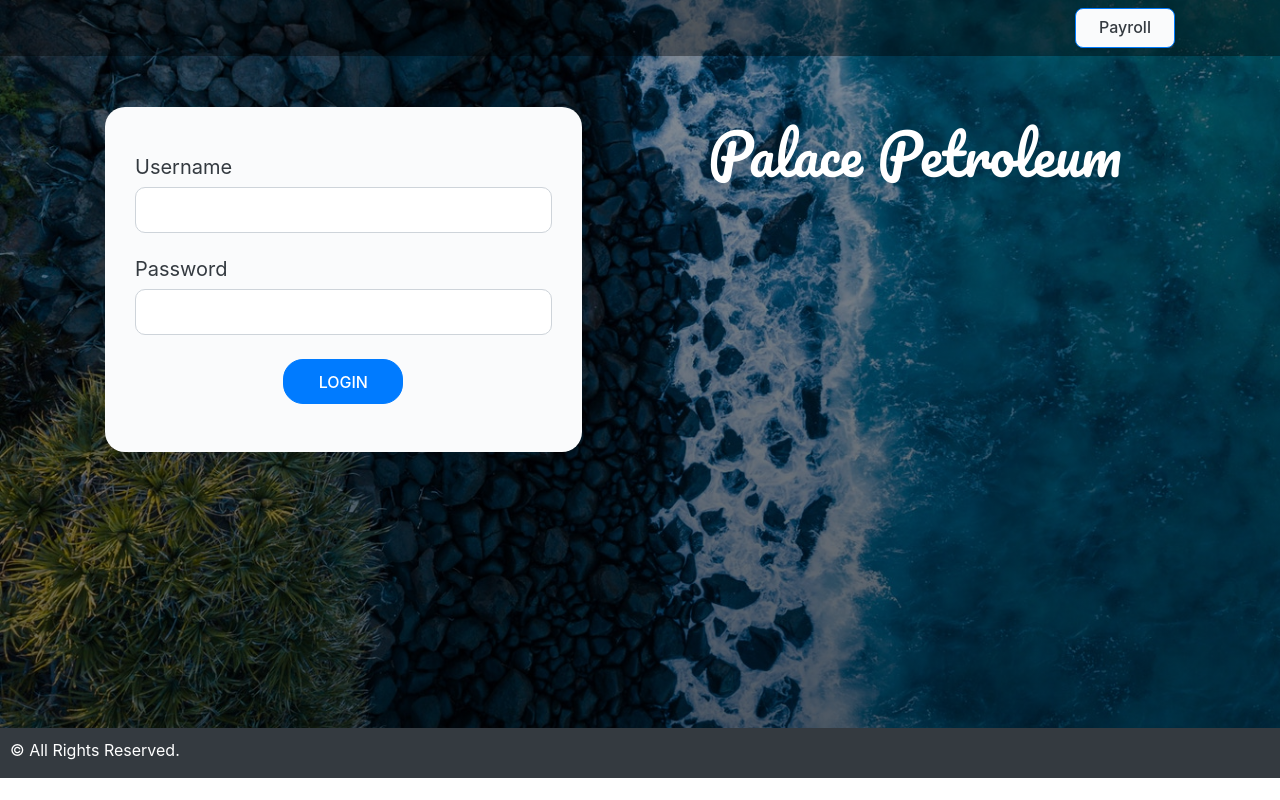
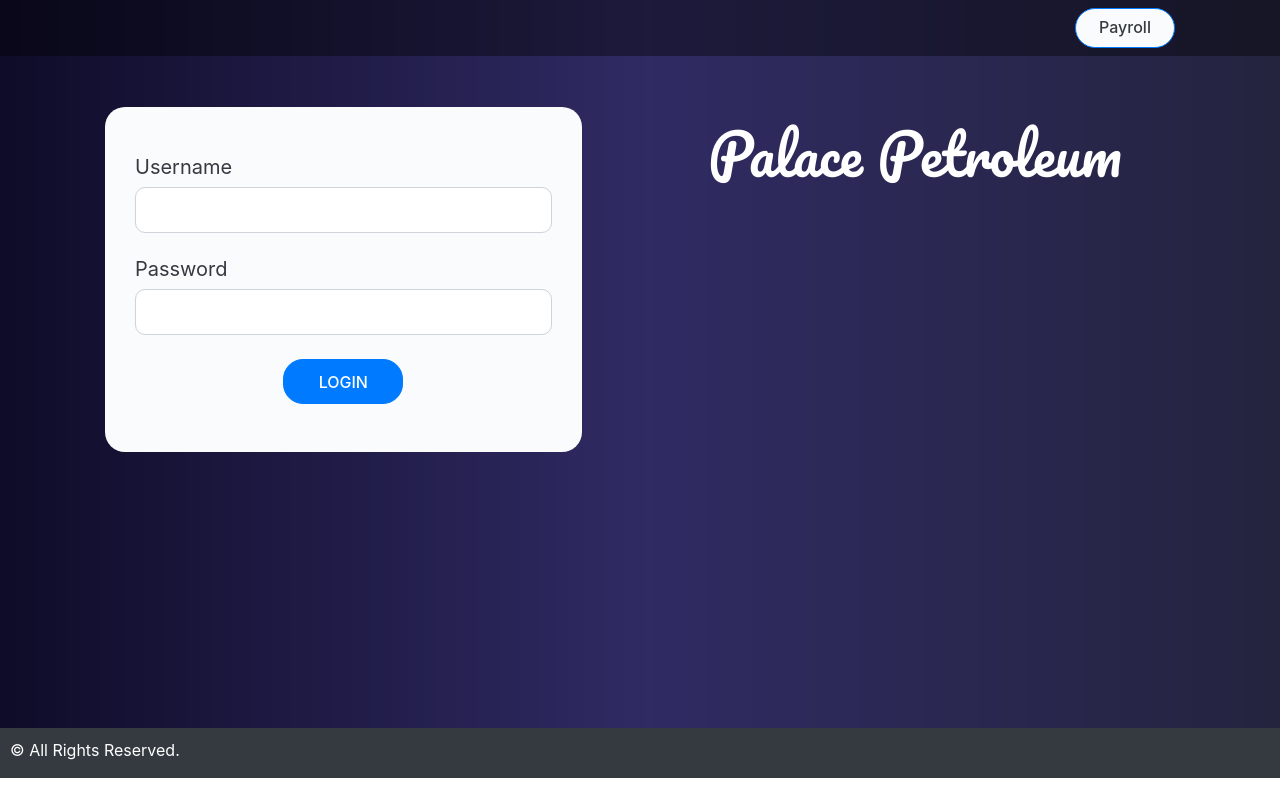
Before and after one commit to EmmanuelJoshua/Inventory-app-php, a PHP site: page / in a window 1280 px wide. Run offline with PHP 8.4, Linux system fonts and the light colour scheme.

Commit message:
More Changes.

```diff
--- a/app/assets/css-app-files/login.css
+++ b/app/assets/css-app-files/login.css
@@ -1,5 +1,5 @@
 #header{
-	background-image: linear-gradient(rgba(0, 0, 0, 0.4), rgba(0, 0, 0, 0.6)), url(../images/pexels-photo-1363165.jpeg);
+	background-image: url(../images/header.png);
 	background-size: cover;
 	height: 91vh;
 	width: 100%;
@@ -49,14 +49,10 @@
 	background-color: rgba(0, 0, 0, 0.4);
 }
 
-.contain2{
-
-}
-
 .navbar-right .btn{
 	width: 100px !important;
     height: 40px;
-    border-radius: 8px;
+    border-radius: 20px;
     font-weight: 500;
 	color: #343a40 !important;
 	background-color: #fafbfc;
```
Also changed, not shown: app/assets/images/header.png.
